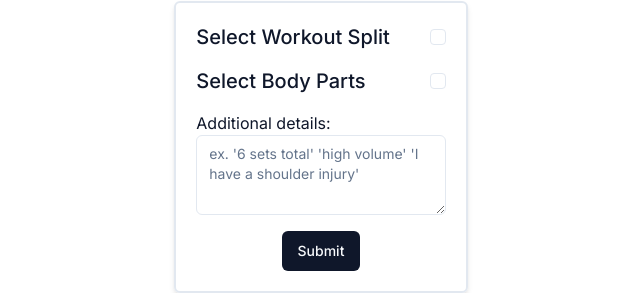
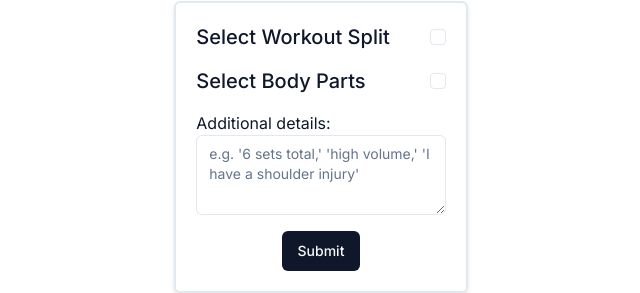
Before and after one commit to Tatooles/next-workout-generator, a Next.js app: page / in a window 1280 px wide. Shown: the part 71-364 px from the top of the page, without its empty margins (319-959 px from the left). Built offline with nearby package versions, Linux system fonts and the light colour scheme.

Commit message:
Fix grammar in example

```diff
--- a/app/page.tsx
+++ b/app/page.tsx
@@ -155,7 +155,7 @@ export default function Home() {
         <div>Additional details:</div>
         <Textarea
           name="additionalDetails"
-          placeholder="ex. '6 sets total' 'high volume' 'I have a shoulder injury'"
+          placeholder="e.g. '6 sets total,' 'high volume,' 'I have a shoulder injury'"
         />
         <Button type="submit" className="mx-auto mt-4">
           Submit
```
